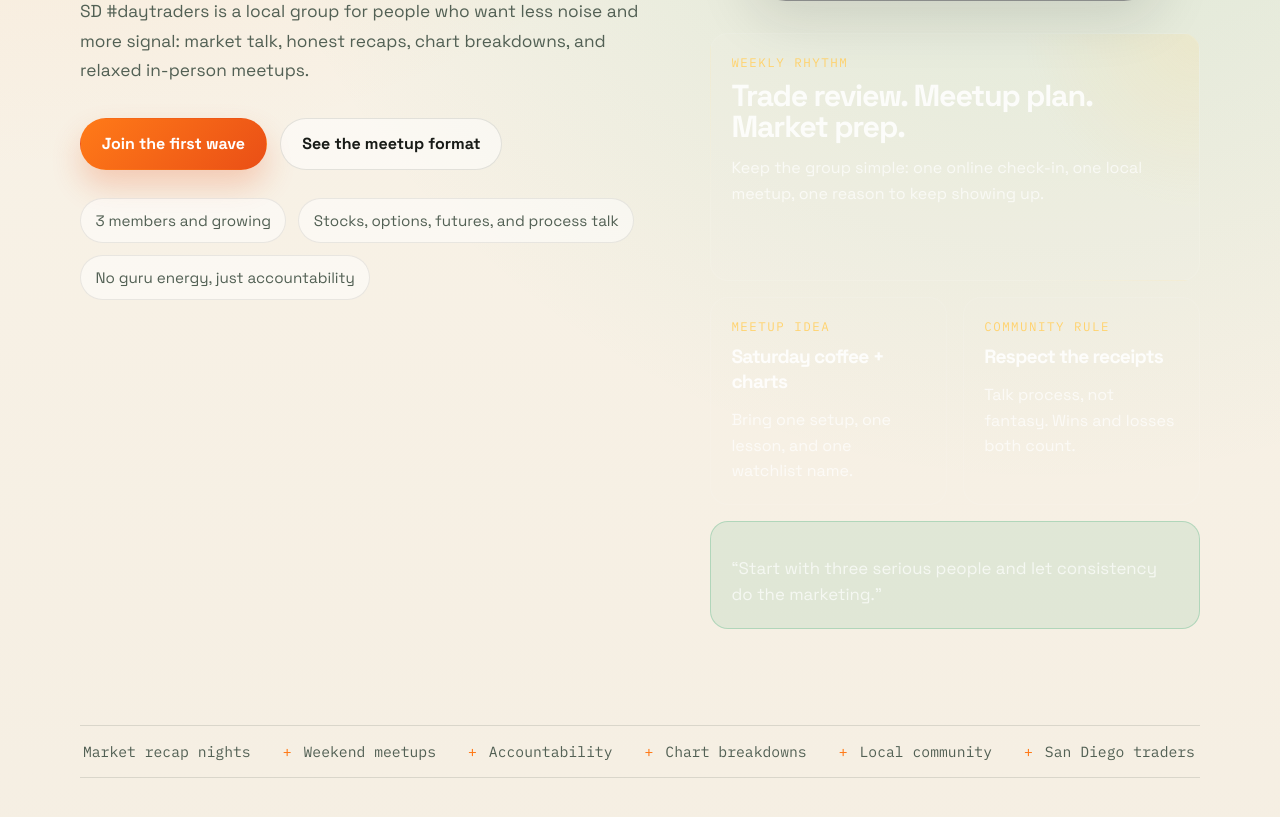
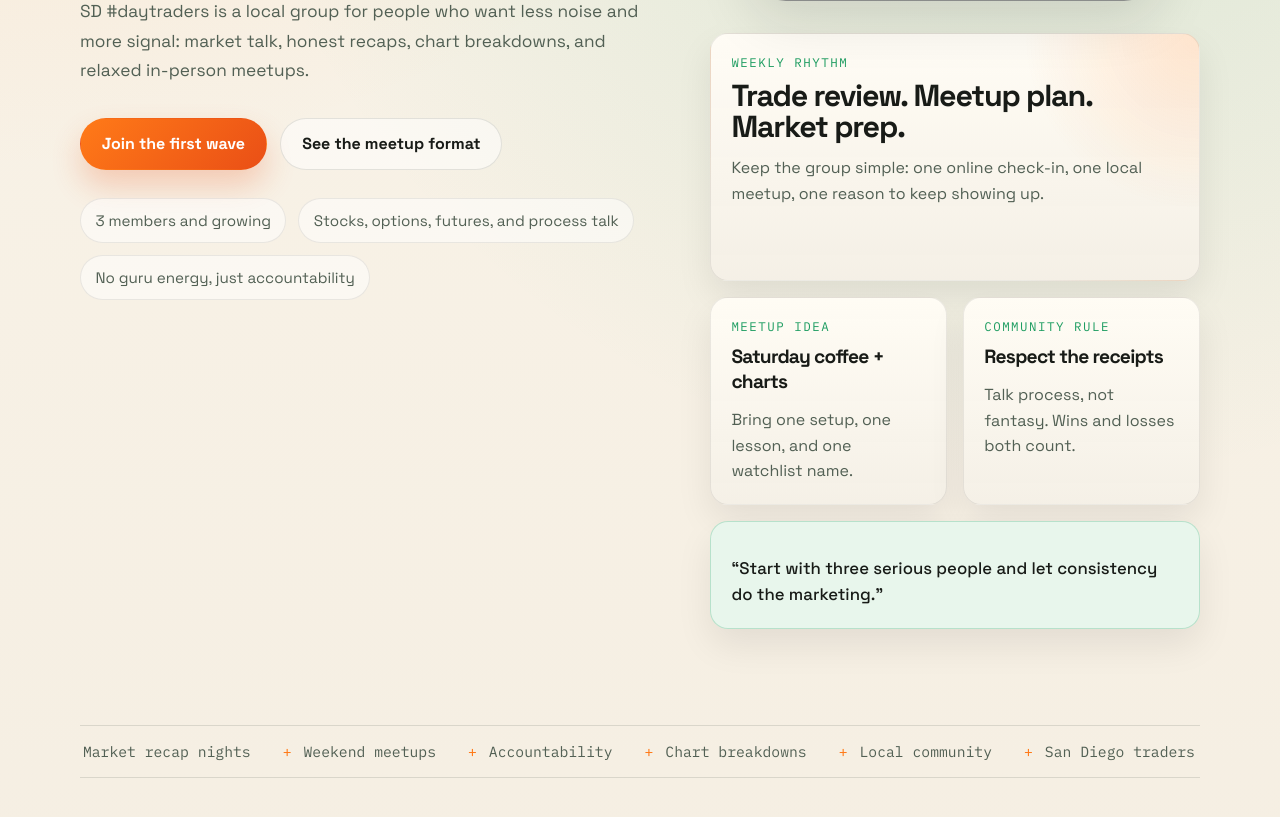
Before and after one commit to tmsteph/sd-day-traders, a plain HTML site: page index.html in a window 1280 px wide. Shown: the part 903-1720 px from the top of the page. Drawn offline with Linux system fonts and the light colour scheme.

Commit message:
Improve hero panel card contrast

```diff
--- a/styles.css
+++ b/styles.css
@@ -286,10 +286,12 @@ ul {
 
 .panel-card {
   padding: 1.25rem;
-  border: 1px solid rgba(255, 255, 255, 0.08);
+  border: 1px solid rgba(16, 19, 17, 0.08);
   border-radius: var(--radius-sm);
-  background: rgba(255, 255, 255, 0.03);
-  color: rgba(255, 255, 255, 0.84);
+  background:
+    linear-gradient(180deg, rgba(255, 252, 245, 0.96), rgba(244, 239, 230, 0.94));
+  color: var(--text);
+  box-shadow: 0 16px 36px rgba(16, 19, 17, 0.08);
 }
 
 .panel-card h2,
@@ -309,28 +311,33 @@ ul {
 
 .panel-card p:last-child {
   margin-top: 0.8rem;
-  color: rgba(255, 255, 255, 0.68);
+  color: var(--text-soft);
   line-height: 1.6;
 }
 
 .panel-label {
-  color: var(--accent-3);
+  color: var(--accent-2);
 }
 
 .panel-card-feature {
   grid-column: 1 / -1;
   min-height: 15.5rem;
   background:
-    radial-gradient(circle at top right, rgba(255, 211, 111, 0.16), transparent 32%),
-    rgba(255, 255, 255, 0.05);
+    radial-gradient(circle at top right, rgba(255, 122, 24, 0.18), transparent 32%),
+    linear-gradient(180deg, rgba(255, 252, 245, 0.98), rgba(244, 239, 230, 0.96));
 }
 
 .panel-card-quote {
   grid-column: 1 / -1;
   border-color: rgba(30, 157, 97, 0.24);
-  background: rgba(30, 157, 97, 0.1);
+  background: rgba(232, 246, 237, 0.96);
   font-size: 1.05rem;
   line-height: 1.7;
+}
+
+.panel-card-quote p:last-child {
+  color: var(--text);
+  font-weight: 500;
 }
 
 .ticker {
```
